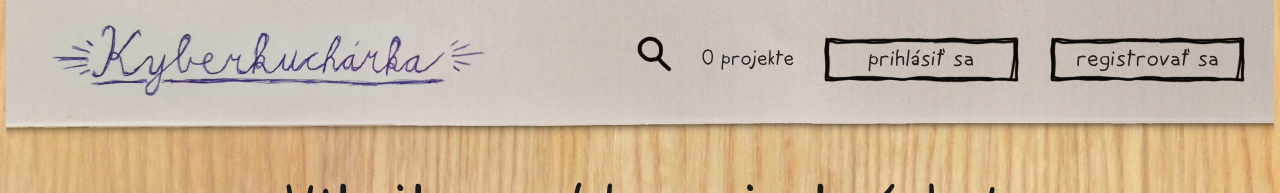
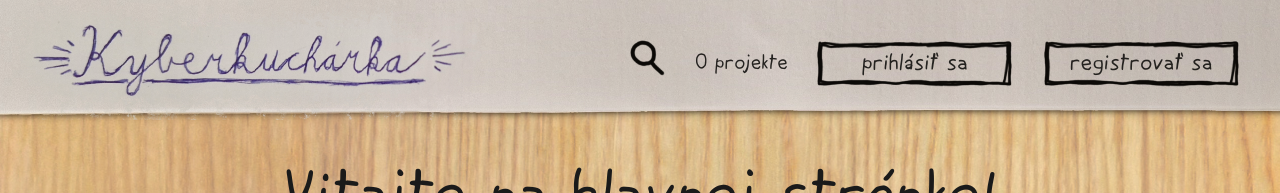
Before and after one commit to cxivo/kyberkucharka, a React (Vite) app in the folder kyberkucharka-frontend/: page / in a window 1280 px wide. Shown: the top 193 px of the page. Built offline with nearby package versions, Linux system fonts and the light colour scheme; no server answers.

Commit message:
fix nav alignment

```diff
--- a/kyberkucharka-frontend/src/styles/index.css
+++ b/kyberkucharka-frontend/src/styles/index.css
@@ -84,7 +84,7 @@ h1 {
 
 nav {
   margin: auto;
-  width: 96vw;
+  width: 97vw;
 
   display: flex;
   flex-direction: row;
@@ -98,10 +98,10 @@ nav {
   background-position: bottom;
   opacity: 0.95;
 
-  padding-top: 0vw;
-  padding-left: 2vw;
-  padding-right: 1vw;
-  padding-bottom: 15px;
+  padding-top: 0;
+  padding-left: 1vw;
+  padding-right: 2vw;
+  padding-bottom: 0;
 }
 
 nav * {
@@ -129,8 +129,8 @@ nav * {
   flex-direction: row;
   flex-wrap: wrap;
   align-content: center;
-  margin-top: 20px;
-  margin-bottom: 30px;
+
+  margin-bottom: 40px;
 }
 
 .links > * {
@@ -237,6 +237,9 @@ td {
   .about {
     padding-left: 0%;
   }
+  nav {
+    padding-bottom: 10px;
+  }
 }
 
 @media only screen and (max-width: 600px) {
```
